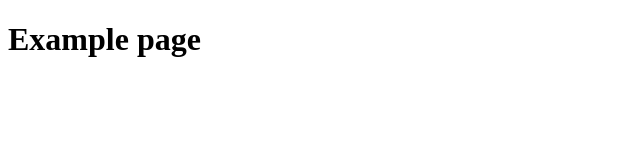
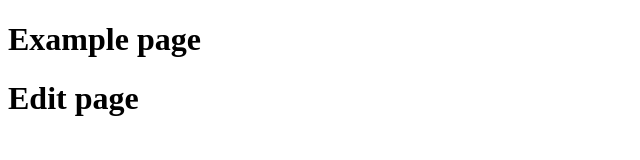
Before and after one commit to kholmurodov12345/lesson_26_1, a plain HTML site: page example.html in a window 1280 px wide. Shown: the whole page, without its empty margins (0-640 px from the left). Drawn offline with Linux system fonts and the light colour scheme.

Commit message:
edit page

```diff
--- a/example.html
+++ b/example.html
@@ -6,5 +6,6 @@
 </head>
 <body>
 <h1>Example page</h1>
+<h1>Edit page</h1>
 </body>
 </html>
```
